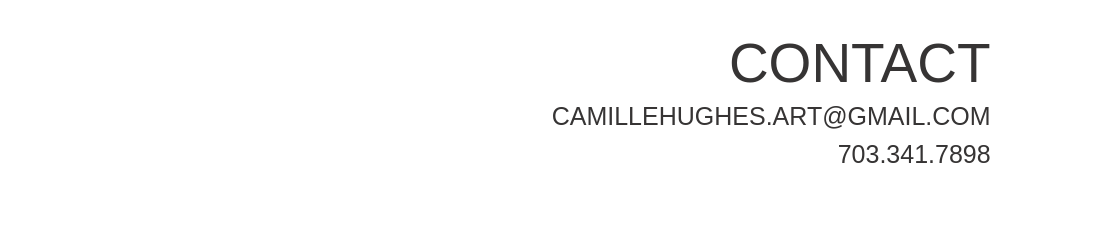
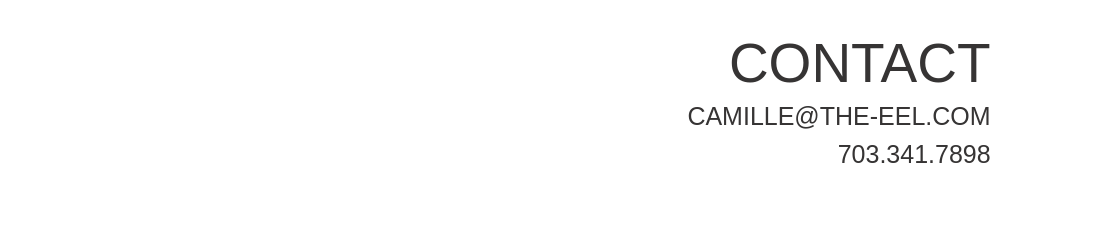
Before and after one commit to camille-the-eel/personal-portfolio, a plain HTML site: page contact.html in a window 1280 px wide. Shown: the part 131-360 px from the top of the page, 187-1280 px from the left. Drawn offline with nearby package versions, Linux system fonts and the light colour scheme; a web font is replaced by a local one.

Commit message:
email update

```diff
--- a/contact.html
+++ b/contact.html
@@ -37,7 +37,7 @@
 
     <div class="contact-footer">
         <h1 class="contact">CONTACT</h1>
-        <p class="contact-info">CAMILLEHUGHES.ART@GMAIL.COM</p>
+        <p class="contact-info">CAMILLE@THE-EEL.COM</p>
         <p class="contact-info">703.341.7898</p>
 </body>
 </html>
```
